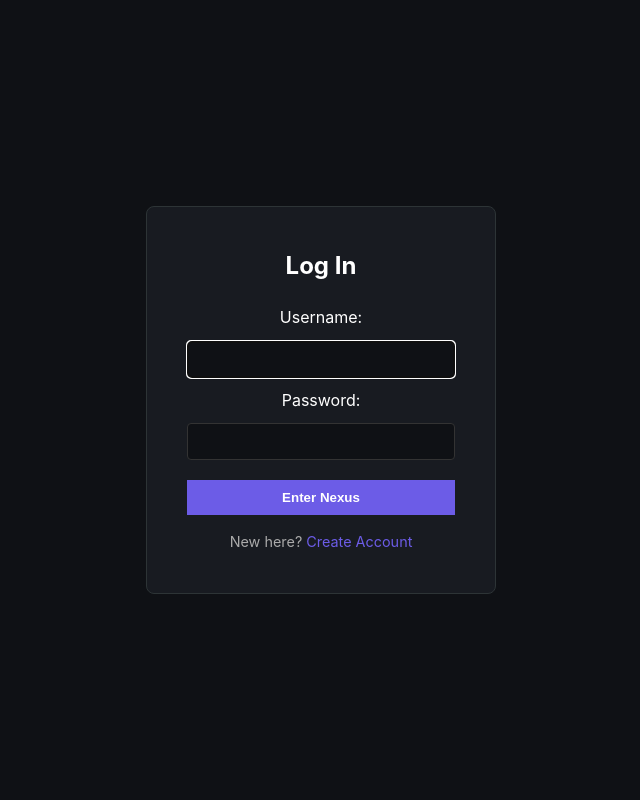
After one commit to NicholasTrimble/MetaNexus, a Django app: page /login/ in a window 1280 px wide. The commit adds this page. Shown: the whole page, without its empty margins (319-959 px from the left). Run offline with Django 5.2, Linux system fonts and the light colour scheme.

Commit message:
added login capabilities

```diff
--- a/config/settings.py
+++ b/config/settings.py
@@ -119,3 +119,7 @@ USE_TZ = True
 STATIC_URL = 'static/'
 
 STATICFILES_DIRS = [BASE_DIR / 'static']
+
+
+LOGIN_REDIRECT_URL = '/'
+LOGOUT_REDIRECT_URL = '/'
--- a/store/urls.py
+++ b/store/urls.py
@@ -1,7 +1,11 @@
 from django.urls import path
 from . import views
+from django.contrib.auth import views as auth_views
 
 
 urlpatterns = [
     path('', views.store, name='store'),
+    path('register/', views.register, name='register'),
+    path('login/', auth_views.LoginView.as_view(template_name='login.html'), name='login'),
+    path('logout/', auth_views.LogoutView.as_view(next_page='store'), name='logout'),
 ]
--- /dev/null
+++ b/templates/login.html
@@ -0,0 +1,63 @@
+{% load static %}
+<!DOCTYPE html>
+<html>
+<head>
+    <title>Log In - MetaNexus</title>
+    <link rel="stylesheet" href="{% static 'css/style.css' %}">
+    <style>
+        body {
+            display: flex;
+            justify-content:
+            center; align-items:
+            center; height: 100vh;
+            background-color: #0f1115;
+        }
+        .auth-box {
+            background: #181b21;
+            padding: 40px;
+            border-radius: 8px;
+            width: 350px;
+            border: 1px solid #2d3436;
+            text-align: center;
+        }
+        h2 {
+            color: white;
+            margin-bottom: 20px;
+        }
+        input {
+            width: 100%;
+            padding: 10px;
+            margin: 10px 0;
+            background: #0f1115;
+            border: 1px solid #333;
+            color: white; border-radius: 4px;
+        }
+        button {
+            width: 100%;
+            padding: 10px;
+            background: #6c5ce7;
+            color: white;
+            border: none;
+            font-weight: bold;
+            cursor: pointer;
+            margin-top: 10px;
+        }
+        button:hover {
+            background: #5649c0;
+        }
+    </style>
+</head>
+<body>
+    <div class="auth-box">
+        <h2>Log In</h2>
+        <form method="post">
+            {% csrf_token %}
+            {{ form.as_p }}
+            <button type="submit">Enter Nexus</button>
+        </form>
+        <p style="color: #aaa; margin-top: 15px; font-size: 0.9rem;">
+            New here? <a href="{% url 'register' %}" style="color: #6c5ce7;">Create Account</a>
+        </p>
+    </div>
+</body>
+</html>
```
Also changed, not shown: store/views.py (+16 -1 lines), templates/register.html (added, +63 -0 lines), templates/store.html (+11 -3 lines), db.sqlite3.
